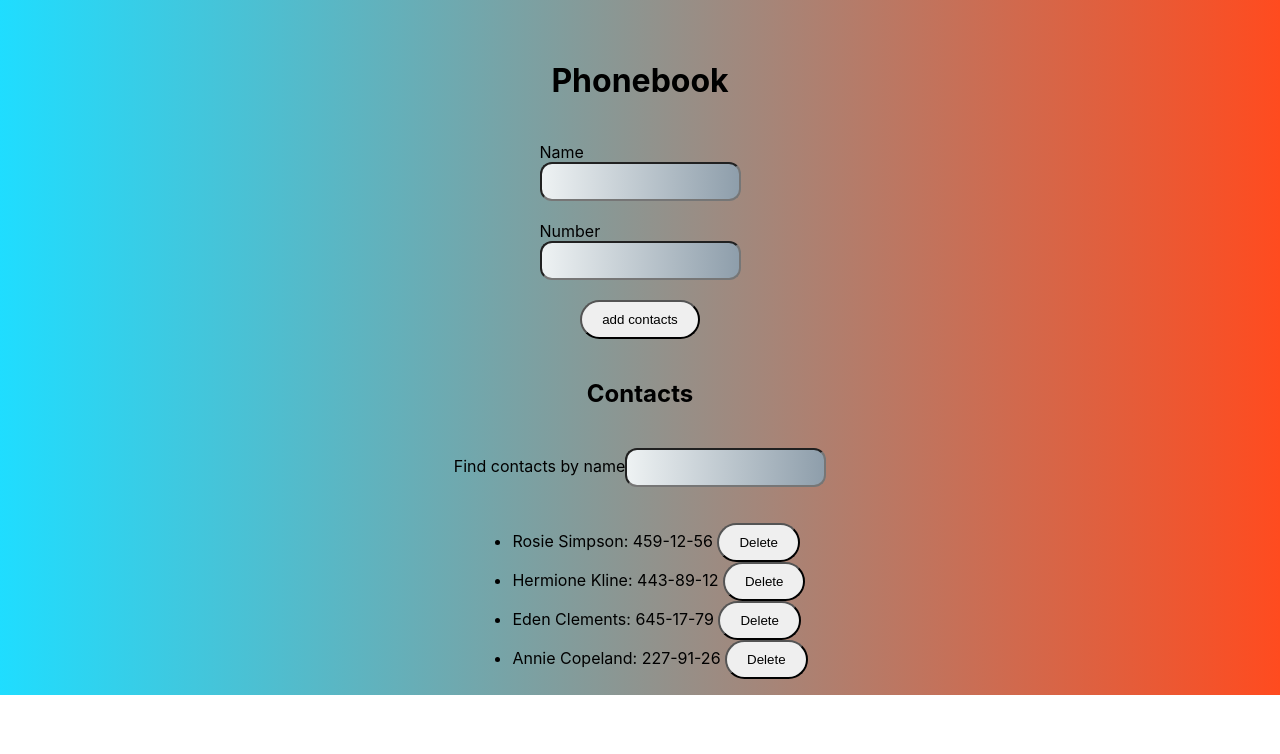
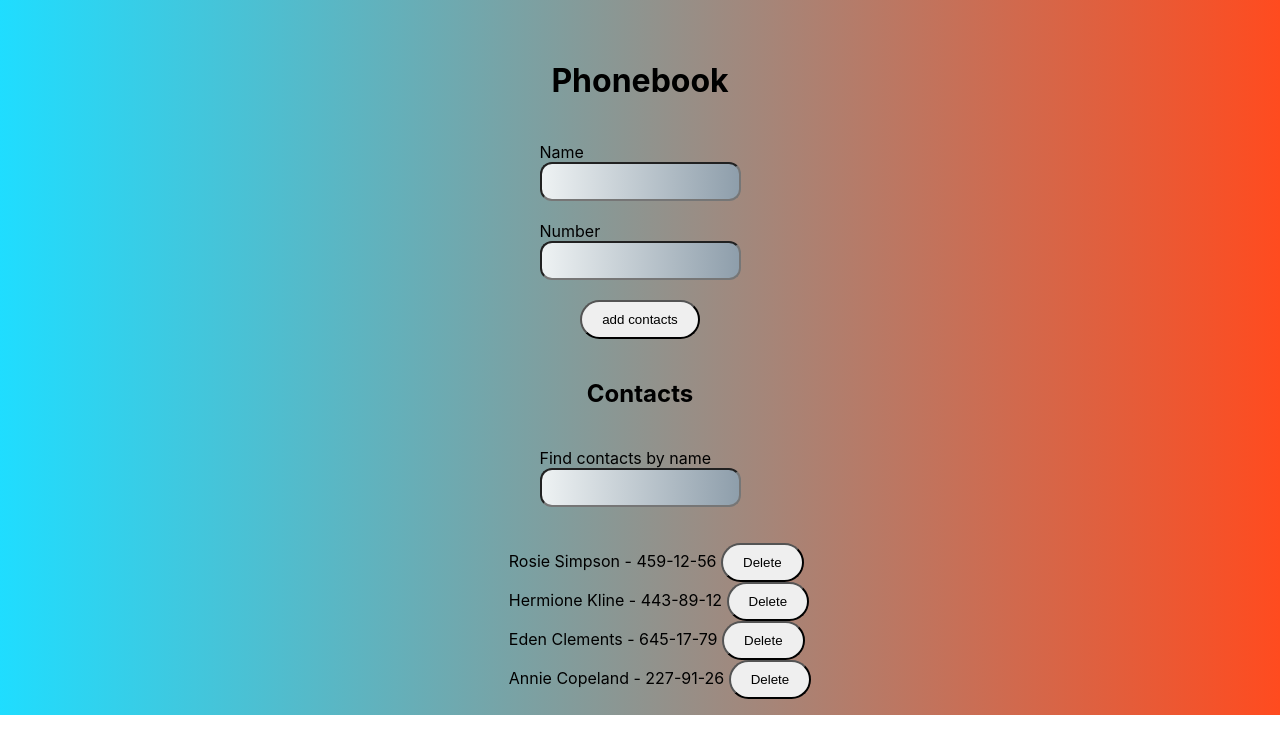
Before and after one commit to ExLuZiVe53/goit-react-hw-06-phonebook, a React (Create React App) app: page / in a window 1280 px wide. Shown: the top 754 px of the page. Built offline with nearby package versions, Linux system fonts and the light colour scheme.

Commit message:
update filter-styles

```diff
--- a/src/components/ContactList/ContactList.jsx
+++ b/src/components/ContactList/ContactList.jsx
@@ -24,10 +24,10 @@ const ContactList = () => {
     dispatch(deleteContact(id));
   };
   return (
-    <ul>
+    <ul className={css.ContactUl}>
       {visibleFilter.map(contact => (
         <li key={contact.id}>
-          {contact.name}: {contact.number}{' '}
+          {contact.name} - {contact.number}{' '}
           <button
             className={css.delete}
             onClick={() => handleDelete(contact.id)}
--- a/src/components/ContactList/ContactList.module.css
+++ b/src/components/ContactList/ContactList.module.css
@@ -28,3 +28,7 @@
   font-weight: 700;
   margin-right: 20px;
 }
+
+.ContactUl {
+  list-style: none;
+}
--- a/src/components/Filter/Filter.jsx
+++ b/src/components/Filter/Filter.jsx
@@ -14,8 +14,7 @@ export const Filter = () => {
   dispatch(filter(filterok));
   return (
     <div className={css.FilterWrap}>
-      <label htmlFor="">
-        Find contacts by name
+      <label htmlFor="">Find contacts by name</label>
       <input
         name="filter"
         type="text"
@@ -23,7 +22,6 @@ export const Filter = () => {
         onChange={handleFind}
         className={css.FilterInput}
       />
-      </label>
     </div>
   );
 };
```
Lines whose indentation alone changed are shown as unchanged.
